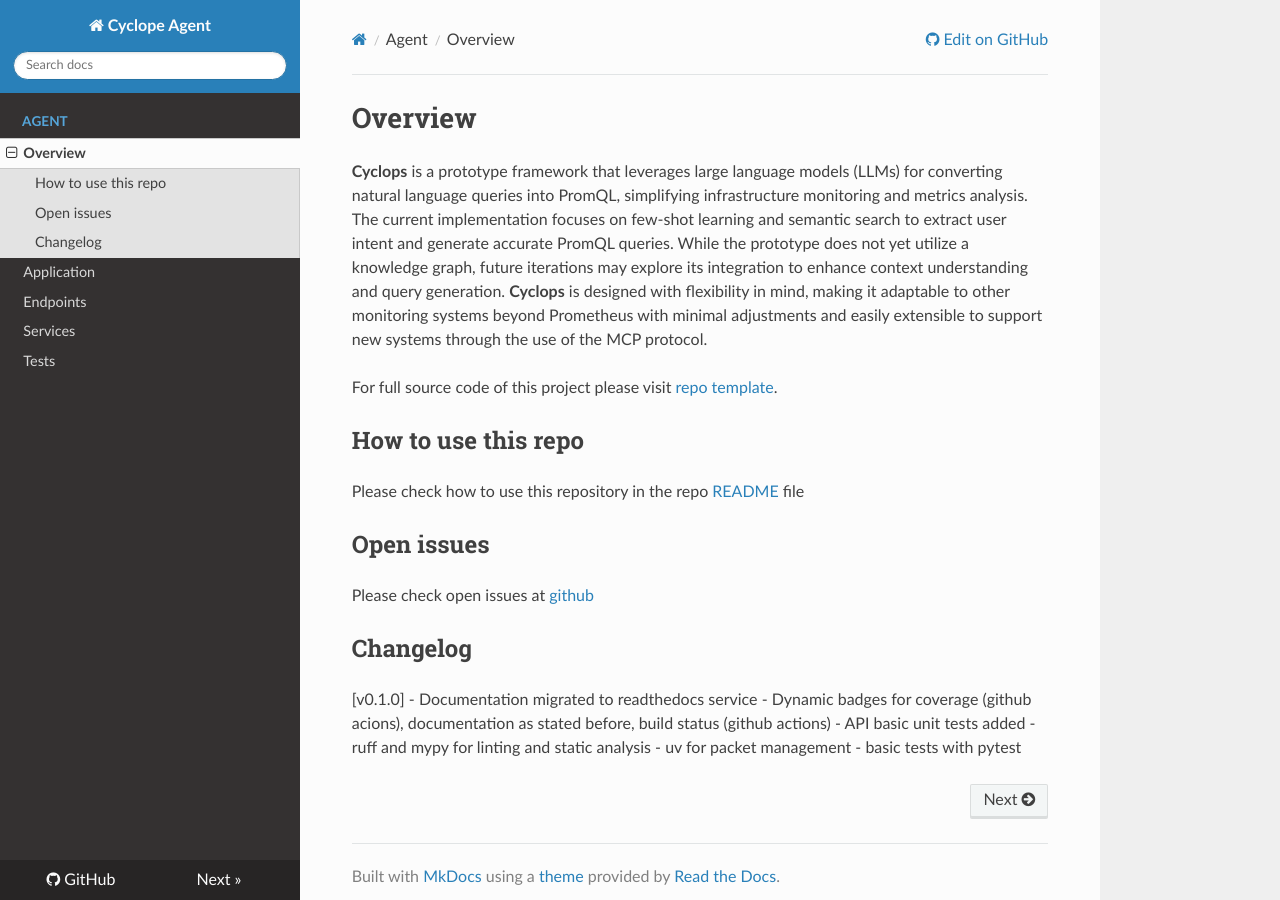
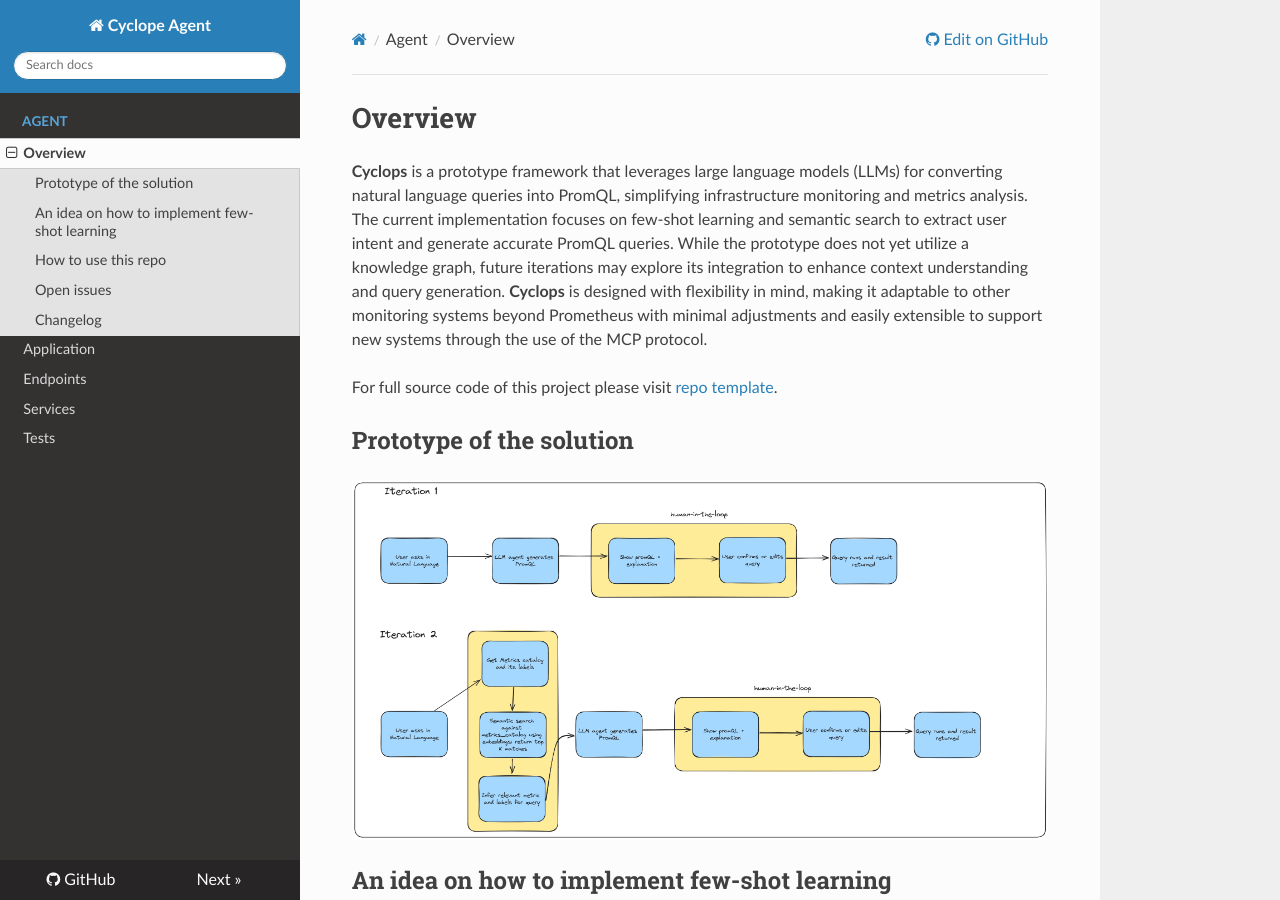
Before and after one commit to joagonzalez/cyclops-devops-agent, an MkDocs documentation site: the page built from docs/index.md, in a window 1280 px wide and 900 px high. Built offline with MkDocs 1.6.1, drawn with Linux system fonts in a browser that asks for light colours; nearby versions of some CDN libraries.

Commit message:
#12 add doc update with diagrams

```diff
--- a/docs/index.md
+++ b/docs/index.md
@@ -2,8 +2,14 @@
 
 **Cyclops** is a prototype framework that leverages large language models (LLMs) for converting natural language queries into PromQL, simplifying infrastructure monitoring and metrics analysis. The current implementation focuses on few-shot learning and semantic search to extract user intent and generate accurate PromQL queries. While the prototype does not yet utilize a knowledge graph, future iterations may explore its integration to enhance context understanding and query generation. **Cyclops** is designed with flexibility in mind, making it adaptable to other monitoring systems beyond Prometheus with minimal adjustments and easily extensible to support new systems through the use of the MCP protocol.
 
+For full source code of this project please visit [repo template](https://github.com/joagonzalez/cyclops-devops-agent/).
 
-For full source code of this project please visit [repo template](https://github.com/joagonzalez/cyclops-devops-agent/).
+## Prototype of the solution
+![Prototype Diagram](project/prototypes.png)
+
+## An idea on how to implement few-shot learning
+![Few Show Learning](project/fewshot.png)
+
 
 ## How to use this repo
 Please check how to use this repository in the repo [README](https://github.com/joagonzalez/cyclops-devops-agent/blob/master/README.md) file
```
